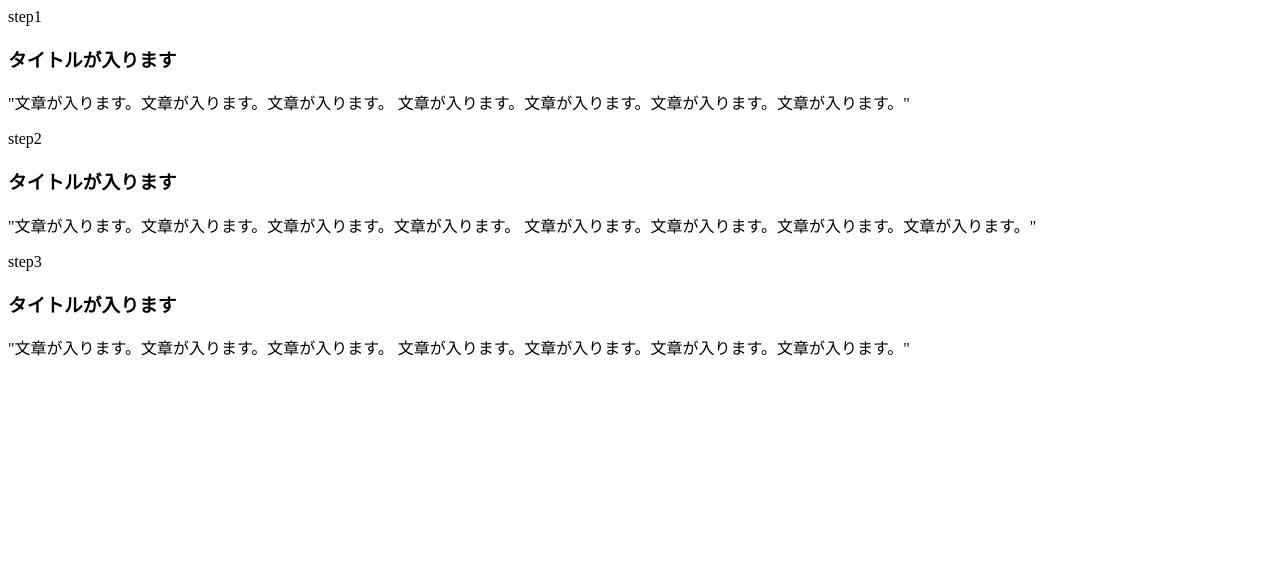
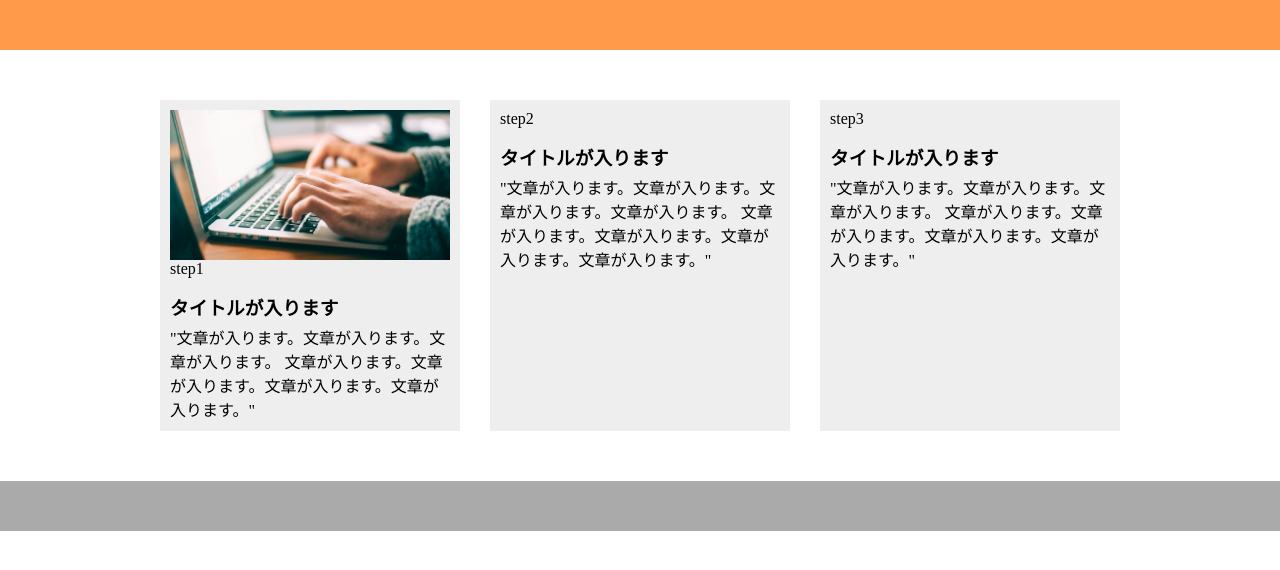
Before and after one commit to uswitch-02/1-9, a plain HTML site: page index.html in a window 1280 px wide. Drawn offline with Linux system fonts and the light colour scheme.

Commit message:
[update]1-9

```diff
--- a/index.html
+++ b/index.html
@@ -1,9 +1,9 @@
 <!DOCTYPE html>
 <html lang="ja">
   <head>
-    <meta="UTF-8">
+    <meta charset="UTF-8">
     <title>9章演習</title>
-    <link rel="stylesheet" hlef="style.css">
+    <link rel="stylesheet" href="style.css">
   </head>
   <body>
     <header></header>
--- a/style.css
+++ b/style.css
@@ -0,0 +1,72 @@
+* {
+  box-sizing: border-box;
+  margin: 0;
+  padding: 0;
+}
+
+
+header {
+  height: 50px;
+  background-color: #ff9a4b;
+}
+
+main {
+  width: 960px;
+  margin: 50px auto;
+  display: flex;
+}
+
+.step-box {
+ width:300px;
+ margin-right: 30px;
+ padding: 10px;
+ position: relative;
+ background-color: #eee;
+}
+
+
+.step-box:last-child{
+  margin-right: 0;
+}
+
+
+.step-img1 {
+  height: 150px;
+  background-image:  url(img/flow01.png);
+  background-position: bottom;
+  background-size: cover;
+}
+
+
+.step-img2{
+  height: 150px;
+  background-image:  url(img/flow02.png);
+  background-position: bottom;
+  background-size: cover;
+}
+
+.step-img3 {
+  height: 150px;
+  background-image:  url(img/flow03.png);
+  background-position: bottom;
+  background-size: cover;
+}
+
+.step-num {
+  position: absolute;
+  top: 0;
+  left: 0;
+  background-color: #ff9a4b;
+  color: #fff;
+}
+
+
+.title {
+  margin:  15px 0 5px;
+}
+
+
+footer {
+  height: 50px;
+  background-color: #aaa
+}
```
Also changed, not shown: img/flow01.png (added), img/flow02.png (added), img/flow03.png (added).
